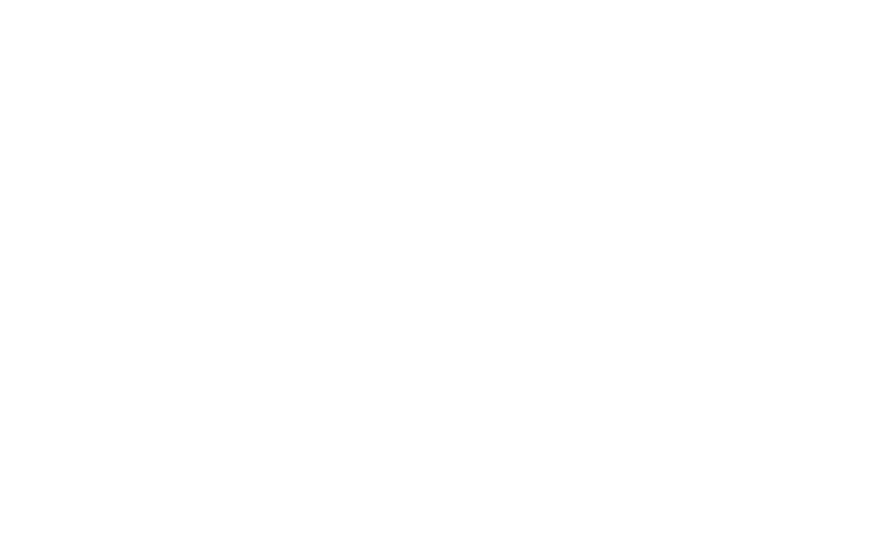
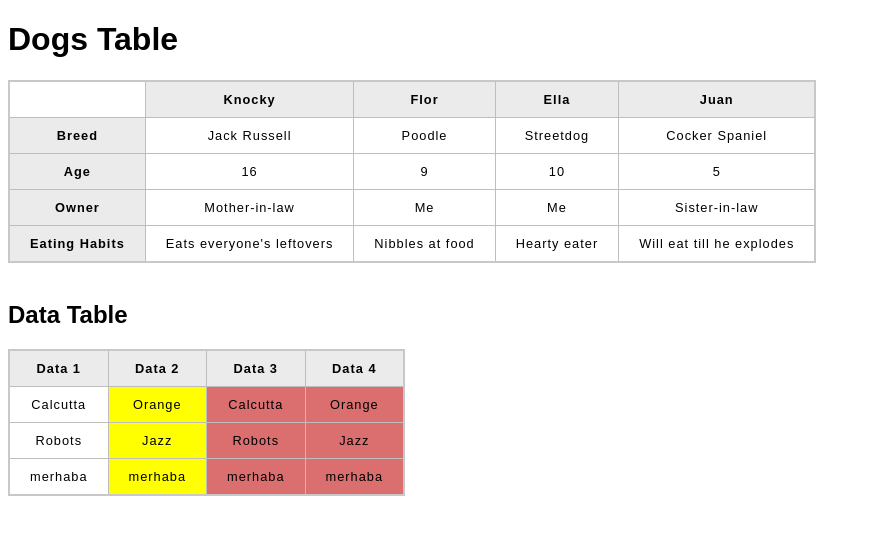
Before and after one commit to AbdullahTas123/FrontEndLearning, a plain HTML site: page web-examples/tables.html in a window 1280 px wide. Shown: the whole page, without its empty margins (0-871 px from the left). Drawn offline with Linux system fonts and the light colour scheme.

Commit message:
tables examples added.

```diff
--- /dev/null
+++ b/web-examples/school-time-table.html
@@ -0,0 +1,77 @@
+<!DOCTYPE html>
+<html>
+  <head>
+    <meta charset="utf-8">
+    <title>Table template</title>
+    <link href="styles/tables.css" rel="stylesheet" type="text/css">
+  </head>
+  <body>
+    <h1>School TimeTable</h1>
+    <table>
+        <colgroup>
+            <col>
+            <col>
+            <col style="background-color: #97DB9A;">
+            <col style="width: 42px;">
+            <col style="background-color: #97DB9A;">
+            <col style="background-color: #DCC48E; border: 4px solid #C1437A;">
+            <col style="width: 42px;">
+            <col style="width: 42px;">
+
+
+        </colgroup>
+        <tr>
+            <th>&nbsp;</th>
+            <th>Mon</th>
+            <th>Tues</th>
+            <th>Wed</th>
+            <th>Thurs</th>
+            <th>Fri</th>
+            <th>Sat</th>
+            <th>Sun</th>
+        </tr>
+        <tr>
+            <th>1st period</th>
+            <td>English</td>
+            <td>&nbsp;</td>
+            <td>&nbsp;</td>
+            <td>German</td>
+            <td>Dutch</td>
+            <td></td>
+            <td></td>
+        </tr>
+        <tr>
+            <th>2nd period</th>
+            <td>English</td>
+            <td>English</td>
+            <td>&nbsp;</td>
+            <td>German</td>
+            <td>Dutch</td>
+            <td></td>
+            <td></td>
+        </tr>
+        <tr>
+            <th>3rd period</th>
+            <td>&nbsp;</td>
+            <td>German</td>
+            <td>&nbsp;</td>
+            <td>German</td>
+            <td>Dutch</td>
+            <td></td>
+            <td></td>
+        </tr>
+        <tr>
+            <th>4th period</th>
+            <td>&nbsp;</td>
+            <td>English</td>
+            <td>&nbsp;</td>
+            <td>English</td>
+            <td>Dutch</td>
+            <td></td>
+            <td></td>
+        </tr>
+    </table>
+
+
+  </body>
+</html>
--- /dev/null
+++ b/web-examples/styles/tables.css
@@ -0,0 +1,38 @@
+html {
+    font-family: sans-serif;
+  }
+
+  table {
+    border-collapse: collapse;
+    border: 2px solid rgb(200,200,200);
+    letter-spacing: 1px;
+    font-size: 0.8rem;
+  }
+
+  td, th {
+    border: 1px solid rgb(190,190,190);
+    padding: 10px 20px;
+  }
+
+  th {
+    background-color: rgb(235,235,235);
+  }
+
+  td {
+    text-align: center;
+  }
+
+
+/*
+  tr:nth-child(even) td {
+    background-color: rgb(250,250,250);
+  }
+
+  tr:nth-child(odd) td {
+    background-color: rgb(245,245,245);
+  }
+
+*/
+  caption {
+    padding: 10px;
+  }
--- a/web-examples/tables.html
+++ b/web-examples/tables.html
@@ -0,0 +1,87 @@
+<!DOCTYPE html>
+<html>
+  <head>
+    <meta charset="utf-8">
+    <title>Table template</title>
+    <link href="styles/tables.css" rel="stylesheet" type="text/css">
+  </head>
+  <body>
+    <h1>Dogs Table</h1>
+    <table>
+        <tr>
+            <td>&nbsp;</td>
+            <th>Knocky</th>
+            <th>Flor</th>
+            <th>Ella</th>
+            <th>Juan</th>
+        </tr>
+        <tr>
+            <th>Breed</th>
+            <td>Jack Russell</td>
+            <td>Poodle</td>
+            <td>Streetdog</td>
+            <td>Cocker Spaniel</td>
+        </tr>
+        <tr>
+            <th>Age</th>
+            <td>16</td>
+            <td>9</td>
+            <td>10</td>
+            <td>5</td>
+        </tr>
+        <tr>
+            <th>Owner</th>
+            <td>Mother-in-law</td>
+            <td>Me</td>
+            <td>Me</td>
+            <td>Sister-in-law</td>
+        </tr>
+        <tr>
+            <th>Eating Habits</th>
+            <td>Eats everyone's leftovers</td>
+            <td>Nibbles at food</td>
+            <td>Hearty eater</td>
+            <td>Will eat till he explodes</td>
+        </tr>
+
+    </table>
+
+    <br>
+    <h2>Data Table</h2>
+
+    <table>
+        <colgroup>
+            <!-- her bir col , her bir column'u temsil ediyor. Aşağıda ki 2. ve 3. colmun gibi-->
+          <col>
+          <col style="background-color: yellow" >
+          <col style="background-color: rgb(219, 110, 110);" span="2">
+        </colgroup>
+        <tr>
+          <th>Data 1</th>
+          <th>Data 2</th>
+          <th>Data 3</th>
+          <th>Data 4</th>
+        </tr>
+        <tr>
+          <td>Calcutta</td>
+          <td>Orange</td>
+          <td>Calcutta</td>
+          <td>Orange</td>
+        </tr>
+        <tr>
+          <td>Robots</td>
+          <td>Jazz</td>
+          <td>Robots</td>
+          <td>Jazz</td>
+        </tr>
+        <tr>
+            <td>merhaba</td>
+            <td>merhaba</td>
+            <td>merhaba</td>
+            <td>merhaba</td>
+        </tr>
+      </table>
+
+
+  </body>
+</html>
```
Also changed, not shown: web-examples/index.html (+2 -0 lines).
